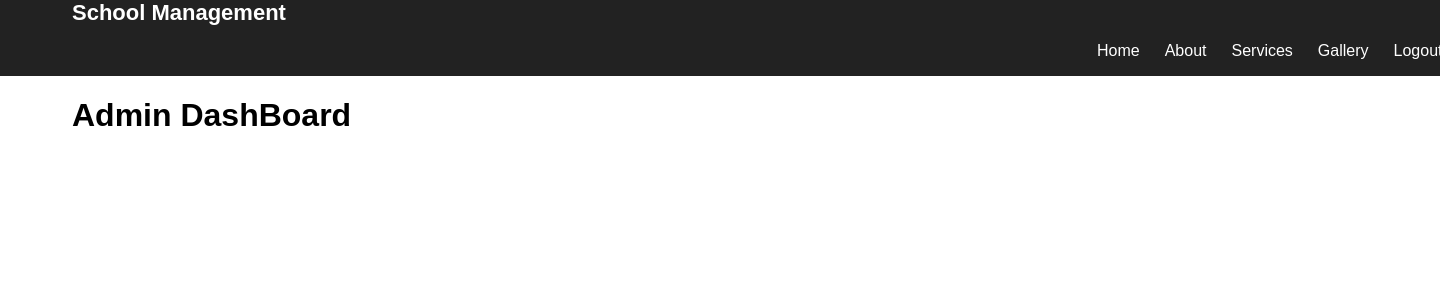
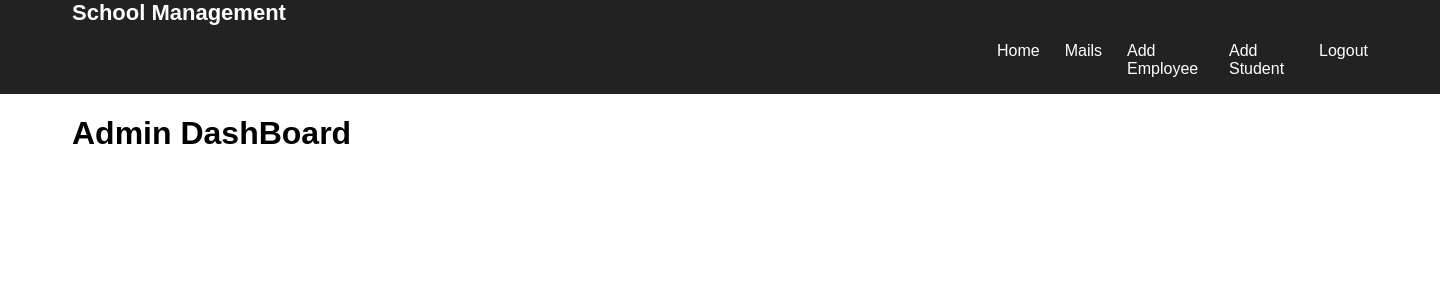
Before and after one commit to roushan-rajput/School-Management-System, a Django app: page /admindash/ in a window 1440 px wide. Shown: the top 300 px of the page. Run offline with Django 5.2, Linux system fonts and the light colour scheme.

Commit message:
Adding some new features navs

```diff
--- a/app/templates/admindash.html
+++ b/app/templates/admindash.html
@@ -27,7 +27,7 @@
     .navbar-nav {
       list-style: none;
       display: flex;
-      margin-left: 1000px;
+      margin-left: 900px;
       padding: 0;
     }
 
@@ -64,15 +64,15 @@
         </li>
 
         <li>
-          <a class="nav-link" href="">About</a>
+          <a class="nav-link" href="">Mails</a>
         </li>
 
         <li>
-          <a class="nav-link" href="">Services</a>
+          <a class="nav-link" href="">Add Employee</a>
         </li>
 
         <li>
-          <a class="nav-link" href="">Gallery</a>
+          <a class="nav-link" href="{% url 'addstu' %}">Add Student</a>
         </li>
 
         <li>
--- a/app/views.py
+++ b/app/views.py
@@ -118,6 +118,10 @@ def userdash(req):
      userdata=Student.objects.get(id=id)
      return render(req,'userdash.html',{'data':'userdata'})
 
+def addstu(req):
+
+    return render(req,'admindash.html')
+
 def logout(req):
     if 'user_id' in req.session:
         req.session.flush()
--- a/project/urls.py
+++ b/project/urls.py
@@ -32,4 +32,5 @@ urlpatterns = [
     path('forgot_password/', views.forgot_password, name='forgot_password'),
     path('forgot_data/', views.forgot_data, name='forgot_data'),
     path('change_pass/', views.change_pass, name='change_pass'),
+    path('addstu/', views.addstu, name='addstu'),
 ]
```
Also changed, not shown: app/templates/login.html (line endings or trailing spaces), db.sqlite3.
